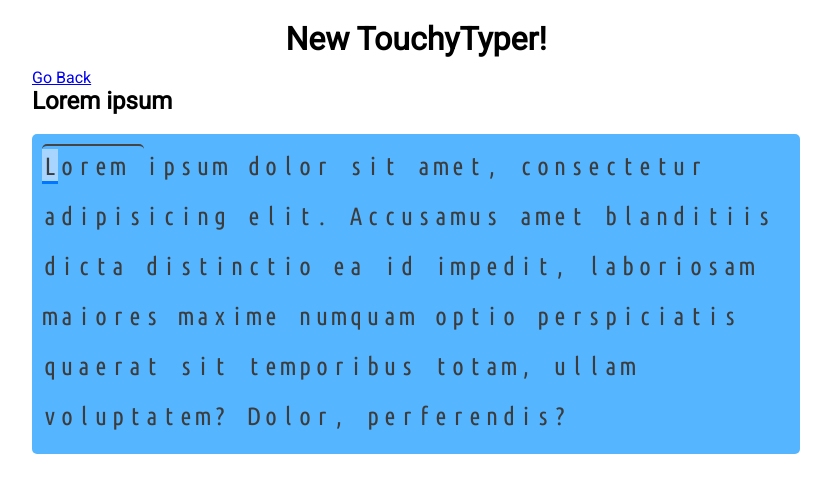
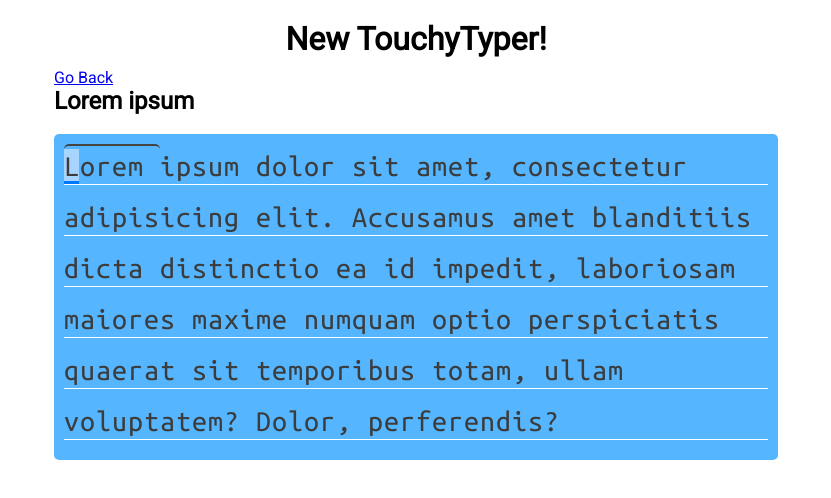
Before and after one commit to wdudek82/touchytypyer-typescript, a React (Create React App) app: page /exercise/121434 in a window 1280 px wide. Shown: the top 498 px of the page, without its empty margins (224-1055 px from the left). Built offline with nearby package versions, Linux system fonts and the light colour scheme.

Commit message:
Adjusted Character styling

```diff
--- a/public/index.html
+++ b/public/index.html
@@ -23,7 +23,7 @@
       Learn how to configure a non-root public URL by running `npm run build`.
     -->
     <link href="https://fonts.googleapis.com/css?family=Roboto:400" rel="stylesheet">
-    <link href="https://fonts.googleapis.com/css?family=Ubuntu+Condensed" rel="stylesheet">
+    <link href="https://fonts.googleapis.com/css?family=Ubuntu+Mono" rel="stylesheet">
     <title>React App</title>
   </head>
   <body>
--- a/src/components/Char.tsx
+++ b/src/components/Char.tsx
@@ -16,11 +16,11 @@ const StyledChar = styled.span`
   align-content: center;
   background: none;
   color: #3c3c3c;
-  width: 1.6rem;
+  width: 1.5rem;
   height: var(--height);
   line-height: var(--height);
-  font-size: 2.5rem;
-  font-family: 'Ubuntu Condensed', sans-serif;
+  font-size: 3rem;
+  font-family: 'Ubuntu Mono', sans-serif;
   border-radius: 2px;
   margin: 3px 1px 0 0;
 
--- a/src/components/Line.tsx
+++ b/src/components/Line.tsx
@@ -6,6 +6,7 @@ import Token from './Token';
 const StyledLine = styled.div`
   display: flex;
   margin-bottom: 1rem;
+  border-bottom: 1px solid #fff;
 `;
 
 interface Props {
```
